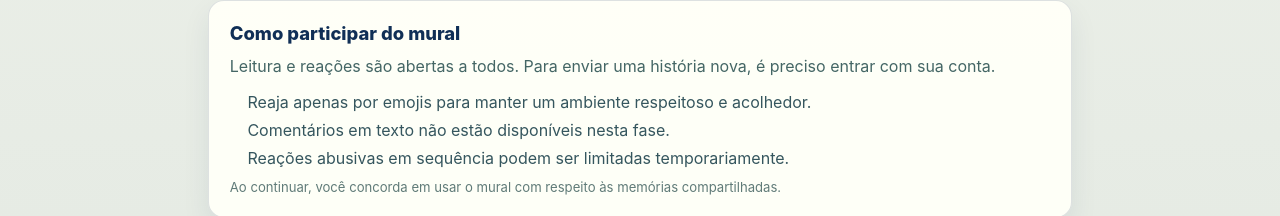
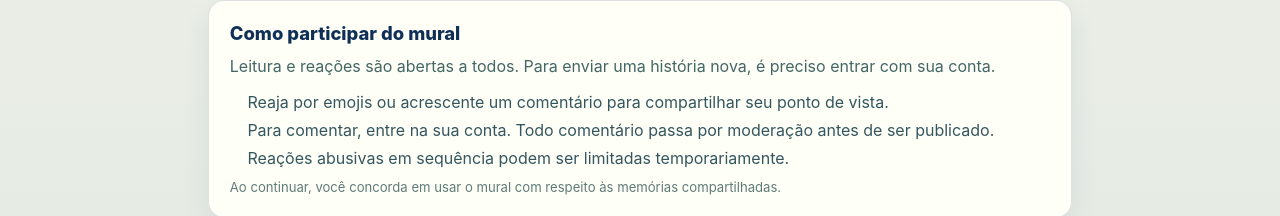
Before and after one commit to CelioVasconcellos/Casos-Causos_e_Outras_Historias, a React (Vite) app in the folder frontend/: page / in a window 1280 px wide. Shown: the part 294-510 px from the top of the page. Built offline with nearby package versions, Linux system fonts and the light colour scheme; no server answers.

Commit message:
fix: atualizar orientacoes de comentarios

```diff
--- a/frontend/src/pages/Feed.jsx
+++ b/frontend/src/pages/Feed.jsx
@@ -233,8 +233,8 @@ export default function Feed() {
           <h2 className="participation-title">Como participar do mural</h2>
           <p className="participation-copy">Leitura e reações são abertas a todos. Para enviar uma história nova, é preciso entrar com sua conta.</p>
           <ul className="participation-list">
-            <li>Reaja apenas por emojis para manter um ambiente respeitoso e acolhedor.</li>
-            <li>Comentários em texto não estão disponíveis nesta fase.</li>
+            <li>Reaja por emojis ou acrescente um comentário para compartilhar seu ponto de vista.</li>
+            <li>Para comentar, entre na sua conta. Todo comentário passa por moderação antes de ser publicado.</li>
             <li>Reações abusivas em sequência podem ser limitadas temporariamente.</li>
           </ul>
           <p className="participation-foot">Ao continuar, você concorda em usar o mural com respeito às memórias compartilhadas.</p>
```
